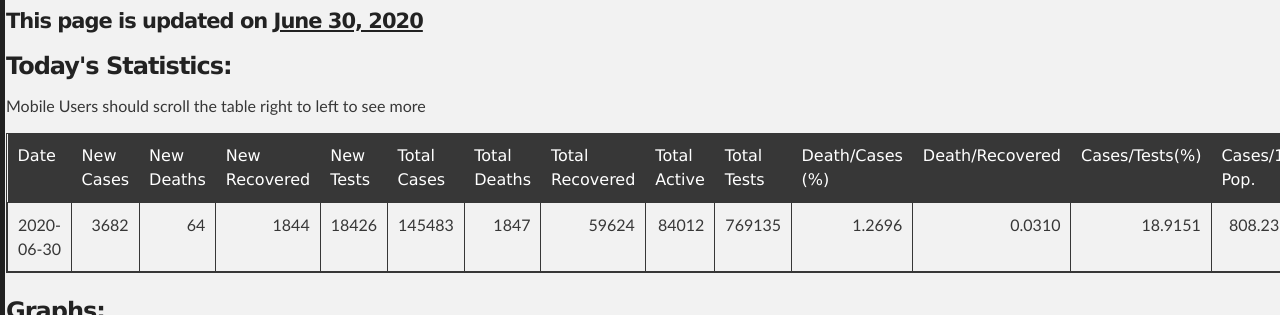
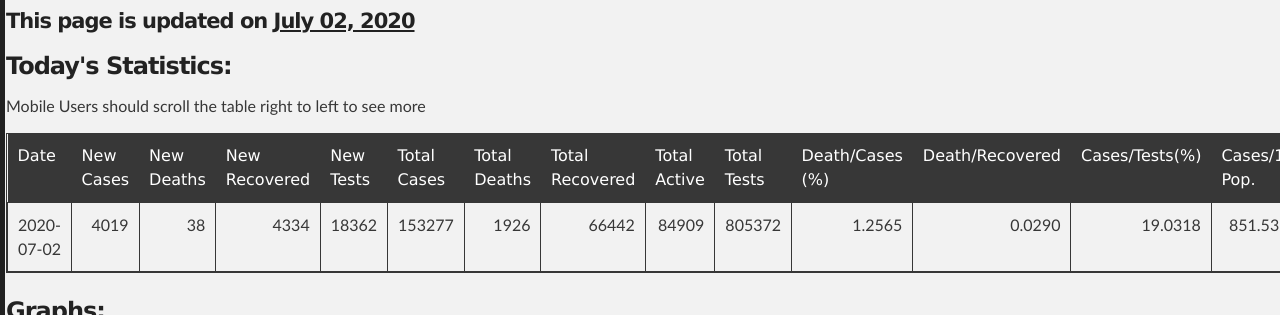
Before and after one commit to promitbasak/covid19bd, a Jekyll site: the page index.html, which Jekyll copies as it is, in a window 1280 px wide and 900 px high, cut to the strip 322-637 px from the top of the window. Built offline with Jekyll 4.4.1, drawn with Linux system fonts in a browser that asks for light colours; some of the changed text lies outside the part shown.

Commit message:
Update index.html

```diff
--- a/index.html
+++ b/index.html
@@ -45,7 +45,7 @@
         <h2 id="covid-19-in-bangladesh">Covid-19 in Bangladesh</h2>
 
 
-    <h4 id="this-page-is-updated-on-june-30-2020">This page is updated on <strong><u>June 30, 2020</u></strong></h4>
+    <h4 id="this-page-is-updated-on-july-02-2020">This page is updated on <strong><u>July 02, 2020</u></strong></h4>
     <h3> Today's Statistics:</h3>
         <p> Mobile Users should scroll the table right to left to see more</p>
     <table class="table table-bordered table-hover table-condensed">
@@ -65,22 +65,21 @@
 <th title="Field #14">Cases/1M Pop.</th>
 <th title="Field #15">Deaths/1M Pop.</th>
 </tr></thead>
-<tbody><tr>
-<td>2020-06-30</td>
-<td align="right">3682</td>
-<td align="right">64</td>
-<td align="right">1844</td>
-<td align="right">18426</td>
-<td align="right">145483</td>
-<td align="right">1847</td>
-<td align="right">59624</td>
-<td align="right">84012</td>
-<td align="right">769135</td>
-<td align="right">1.2696</td>
-<td align="right">0.0310</td>
-<td align="right">18.9151</td>
-<td align="right">808.2389</td>
-<td align="right">10.2611</td>
+<tbody><td>2020-07-02</td>
+<td align="right">4019</td>
+<td align="right">38</td>
+<td align="right">4334</td>
+<td align="right">18362</td>
+<td align="right">153277</td>
+<td align="right">1926</td>
+<td align="right">66442</td>
+<td align="right">84909</td>
+<td align="right">805372</td>
+<td align="right">1.2565</td>
+<td align="right">0.0290</td>
+<td align="right">19.0318</td>
+<td align="right">851.5389</td>
+<td align="right">10.7000</td>
 </tr>
 </tbody>
 </table>
@@ -88,15 +87,15 @@
         <h3>Graphs:</h3>
         <div class="photo-album">
       <div>
-        <img src="https://raw.githubusercontent.com/promitbasak/Covid-19_bd_extended/master/assests/2020-06-30/Figure_1.png">
+        <img src="https://raw.githubusercontent.com/promitbasak/Covid-19_bd_extended/master/assests/2020-07-02/Figure_1.png">
         <h5>Overall Condition</h5>
       </div>
       <div>
-        <img src="https://raw.githubusercontent.com/promitbasak/Covid-19_bd_extended/master/assests/2020-06-30/Figure_2.png">
+        <img src="https://raw.githubusercontent.com/promitbasak/Covid-19_bd_extended/master/assests/2020-07-02/Figure_2.png">
         <h5>Total Cases</h5>
       </div>
       <div>
-        <img src="https://raw.githubusercontent.com/promitbasak/Covid-19_bd_extended/master/assests/2020-06-30/Figure_8.png">
+        <img src="https://raw.githubusercontent.com/promitbasak/Covid-19_bd_extended/master/assests/2020-07-02/Figure_8.png">
         <h5>Total Deaths</h5>
       </div>
       <div>
@@ -104,11 +103,11 @@
         <h5>District-wise Corona Map</h5>
       </div>
       <div>
-        <img src="https://raw.githubusercontent.com/promitbasak/Covid-19_bd_extended/master/assests/2020-06-30/Figure_20.png">
+        <img src="https://raw.githubusercontent.com/promitbasak/Covid-19_bd_extended/master/assests/2020-07-02/Figure_20.png">
         <h5>BD vs USA: Cases</h5>
       </div>
       <div>
-        <img src="https://raw.githubusercontent.com/promitbasak/Covid-19_bd_extended/master/assests/2020-06-30/Figure_21.png">
+        <img src="https://raw.githubusercontent.com/promitbasak/Covid-19_bd_extended/master/assests/2020-07-02/Figure_21.png">
         <h5>BD vs USA: Deaths</h5>
       </div>
     </div>
@@ -2486,6 +2485,40 @@
 <td align="right">808.2389</td>
 <td align="right">10.2611</td>
 </tr>
+<tr>
+<td>2020-07-01</td>
+<td align="right">3775</td>
+<td align="right">41</td>
+<td align="right">2484</td>
+<td align="right">17875</td>
+<td align="right">149258</td>
+<td align="right">1888</td>
+<td align="right">62108</td>
+<td align="right">85262</td>
+<td align="right">787010</td>
+<td align="right">1.2649</td>
+<td align="right">0.0304</td>
+<td align="right">18.9652</td>
+<td align="right">829.2111</td>
+<td align="right">10.4889</td>
+</tr>
+<tr>
+<td>2020-07-02</td>
+<td align="right">4019</td>
+<td align="right">38</td>
+<td align="right">4334</td>
+<td align="right">18362</td>
+<td align="right">153277</td>
+<td align="right">1926</td>
+<td align="right">66442</td>
+<td align="right">84909</td>
+<td align="right">805372</td>
+<td align="right">1.2565</td>
+<td align="right">0.0290</td>
+<td align="right">19.0318</td>
+<td align="right">851.5389</td>
+<td align="right">10.7000</td>
+</tr>
 </tbody></table>
         <p></p>
         <p> Data Sources: Self created dataset which can be found at <a href="https://github.com/promitbasak/Covid-19_bd_extended">this repository</a>. This dataset uses govt issued press releases from <a href="https://corona.gov.bd/press-release">Here</a>, <a href="https://iedcr.gov.bd/">Here</a> and <a href="https://iedcr.gov.bd/website/index.php/component/content/article/11-others/227-pressrelease">Here</a>.</p>
```
